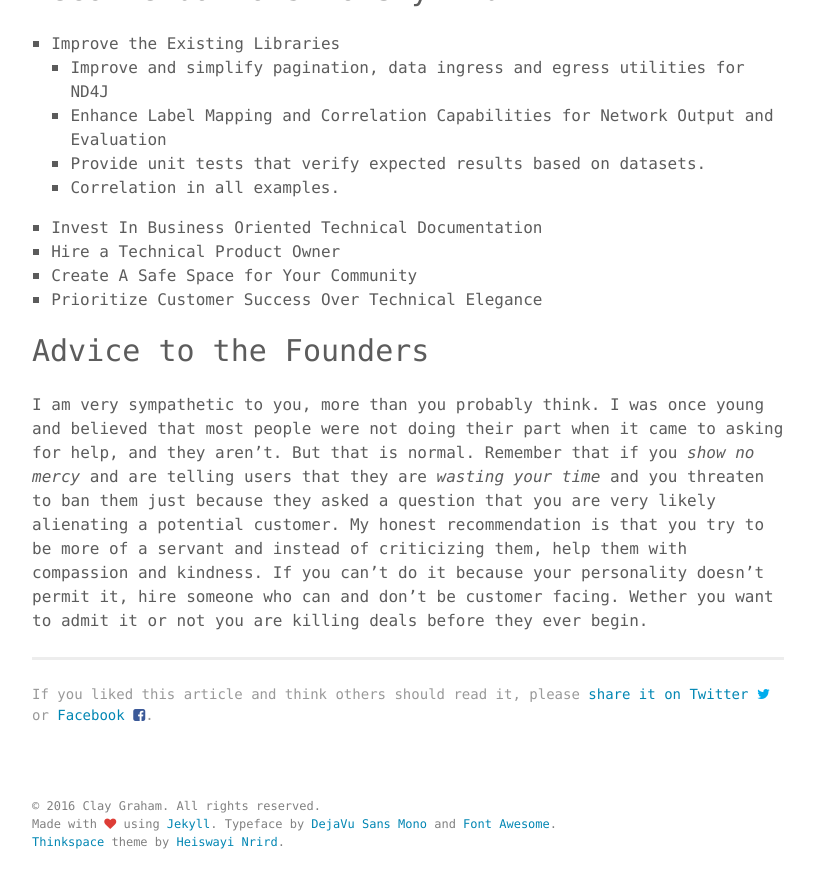
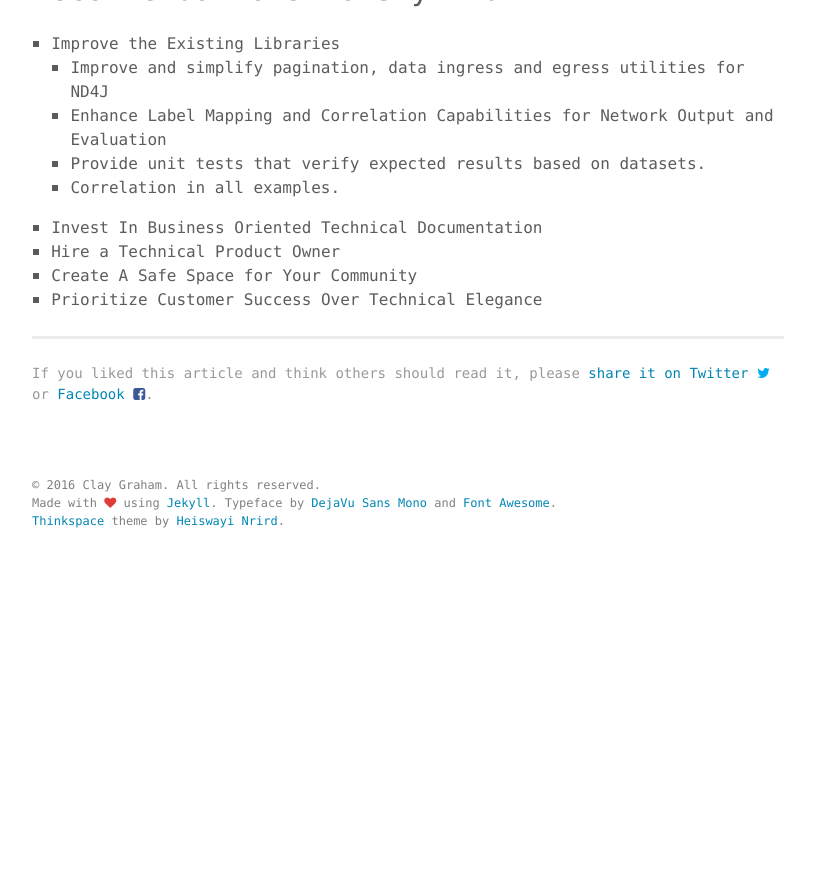
Before and after one commit to claytantor/claytantor.github.io, a Jekyll site: the page built from _posts/2016-09-10-working-with-deeplearning4j.md, in a window 1280 px wide and 900 px high, scrolled down 7498 px. Shown: the top 888 px of the window, without its empty margins (232-1047 px from the left). Built offline with Jekyll 4.4.1, drawn with Linux system fonts in a browser that asks for light colours; after the commit the page ends 8077 px from its top, so only the background shows below that.

Commit message:
send removed preachy comments

```diff
--- a/_posts/2016-09-10-working-with-deeplearning4j.md
+++ b/_posts/2016-09-10-working-with-deeplearning4j.md
@@ -230,6 +230,3 @@ dl4j-examples/dl4j-examples/src
 * Hire a Technical Product Owner
 * Create A Safe Space for Your Community
 * Prioritize Customer Success Over Technical Elegance
-
-# Advice to the Founders
-I am very sympathetic to you, more than you probably think. I was once young and believed that most people were not doing their part when it came to asking for help, and they aren't. But that is normal. Remember that if you *show no mercy* and are telling users that they are *wasting your time* and you threaten to ban them just because they asked a question that you are very likely alienating a potential customer. My honest recommendation is that you try to be more of a servant and instead of criticizing them, help them with compassion and kindness. If you can't do it because your personality doesn't permit it, hire someone who can and don't be customer facing. Wether you want to admit it or not you are killing deals before they ever begin.
```
